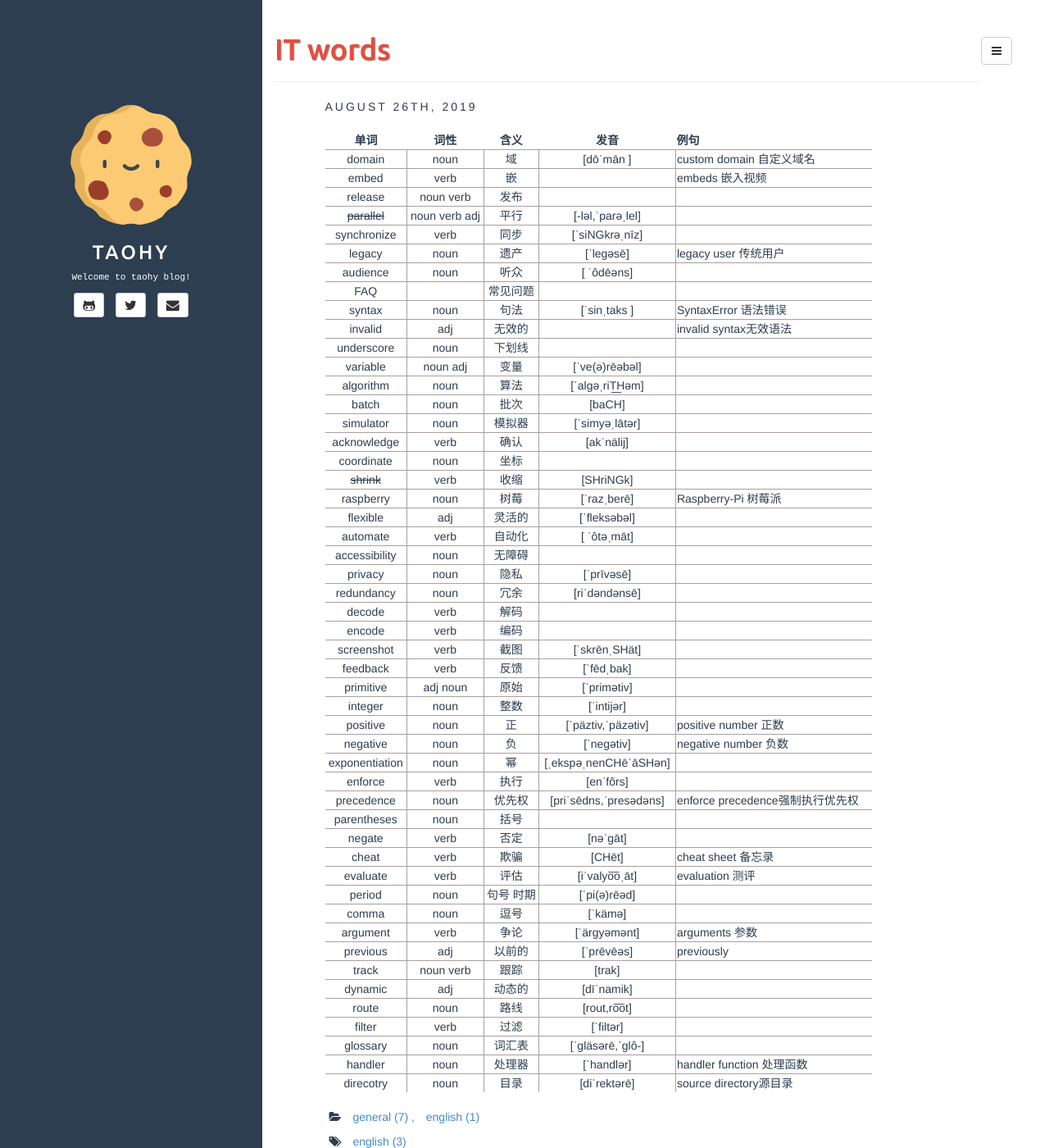
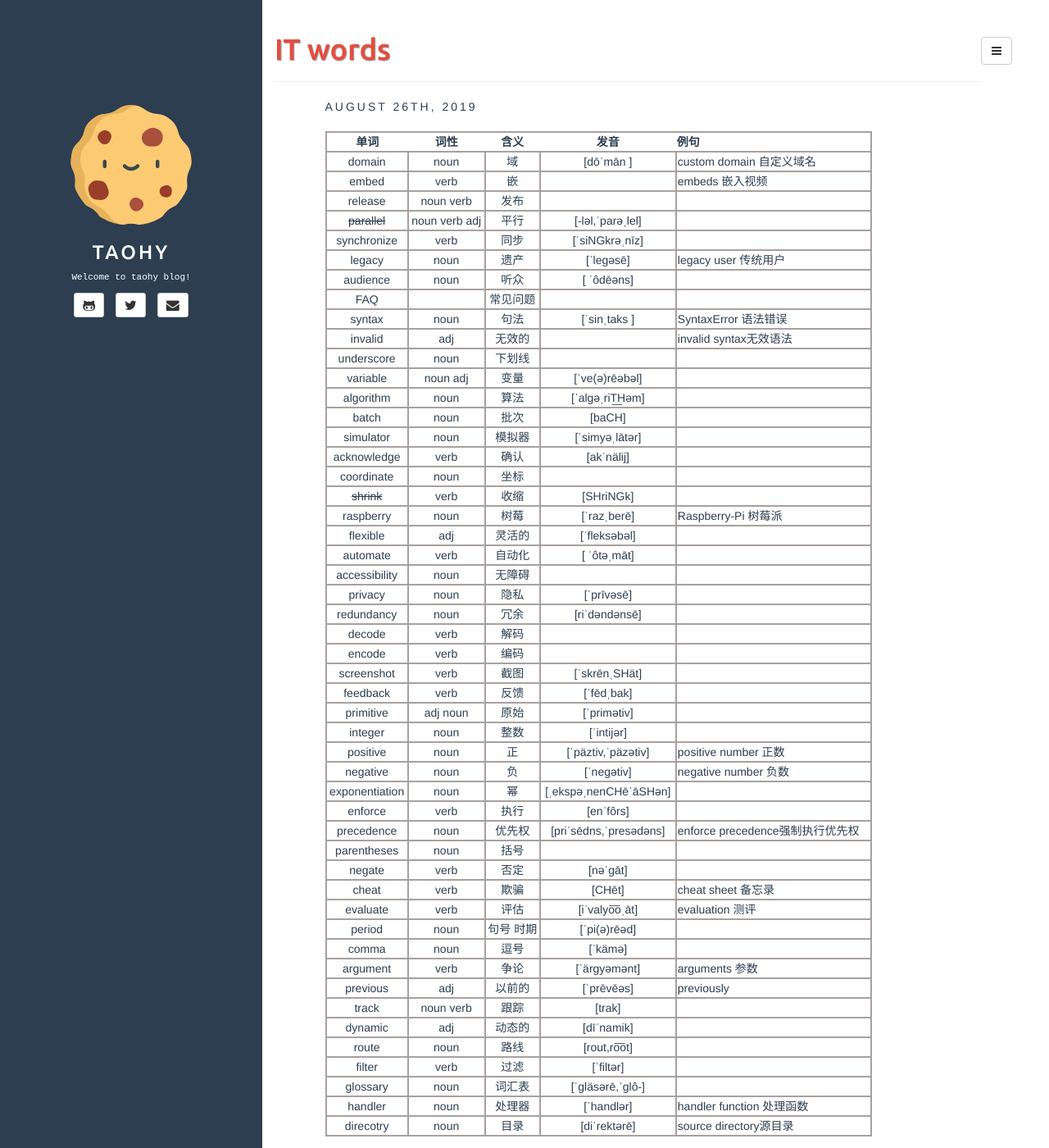
Before and after one commit to taohy88/taohy88.github.io, a Jekyll site: the page built from _posts/2019-08-26-ITwords.md, in a window 1280 px wide and 1400 px high. Shown: the whole window at 82% size. Built offline with Jekyll 4.4.1, drawn with Linux system fonts in a browser that asks for light colours.

Commit message:
ignitions

```diff
--- a/assets/css/style.css
+++ b/assets/css/style.css
@@ -191,7 +191,7 @@ ul.dropdown-menu>li>a>i.fa {
 
 /* modify by taohy 2019-08-28 */
 
-table{
+table,tr,td{
     border-collapse: collapse;
     border-spacing: 0;
 	border:2px solid #a8a0a0;
@@ -205,7 +205,7 @@ table.wide {
 	max-width: 100%;
   }
 
-
+/*
 table.inner-borders {
 	border-collapse: collapse;
 	border-style: hidden;
@@ -213,3 +213,4 @@ table.inner-borders {
 	  border: 1px solid #a8a0a0;
 	}
   }
+  */
```
